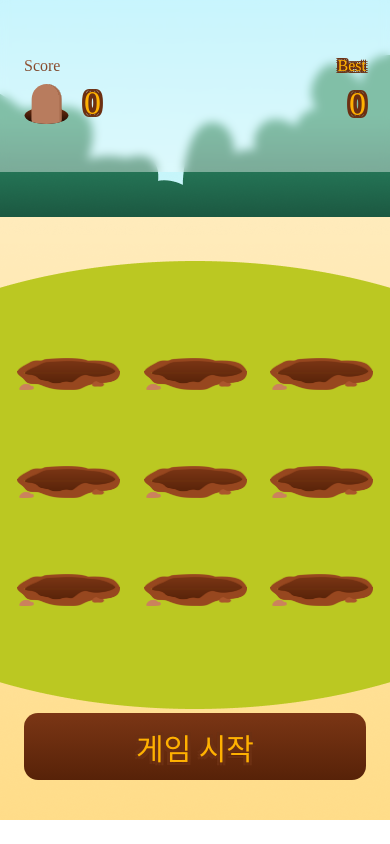
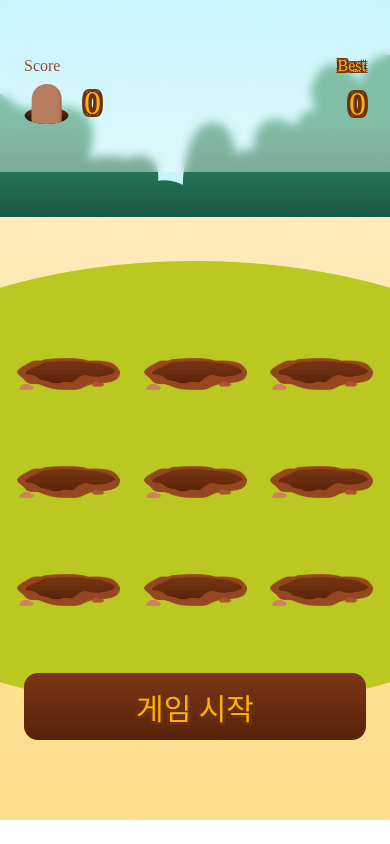
Before and after one commit to puritechlab1155/mole, a plain HTML site: page index.html in a window 390 px wide. Drawn offline with nearby package versions, Linux system fonts and the light colour scheme; a web font is replaced by a local one.

Commit message:
edit 12:58

```diff
--- a/index.html
+++ b/index.html
@@ -219,7 +219,7 @@
                 text-shadow: -3px 0px #6C3013, 0px 3px #6C3013, 3px 0px #6C3013, 0px -3px #6C3013, -3px -3px #6C3013, 3px -3px #6C3013, -3px 3px #6C3013, 3px 3px #6C3013;
             }
 
-            .start-button  { bottom: 40px; max-width: 342px; height: 67px; }
+            .start-button  { bottom: 80px; max-width: 342px; height: 67px; }
             .start-button .text { font-size: 30px; }
             .time { font-size: 30px; }
 
```
